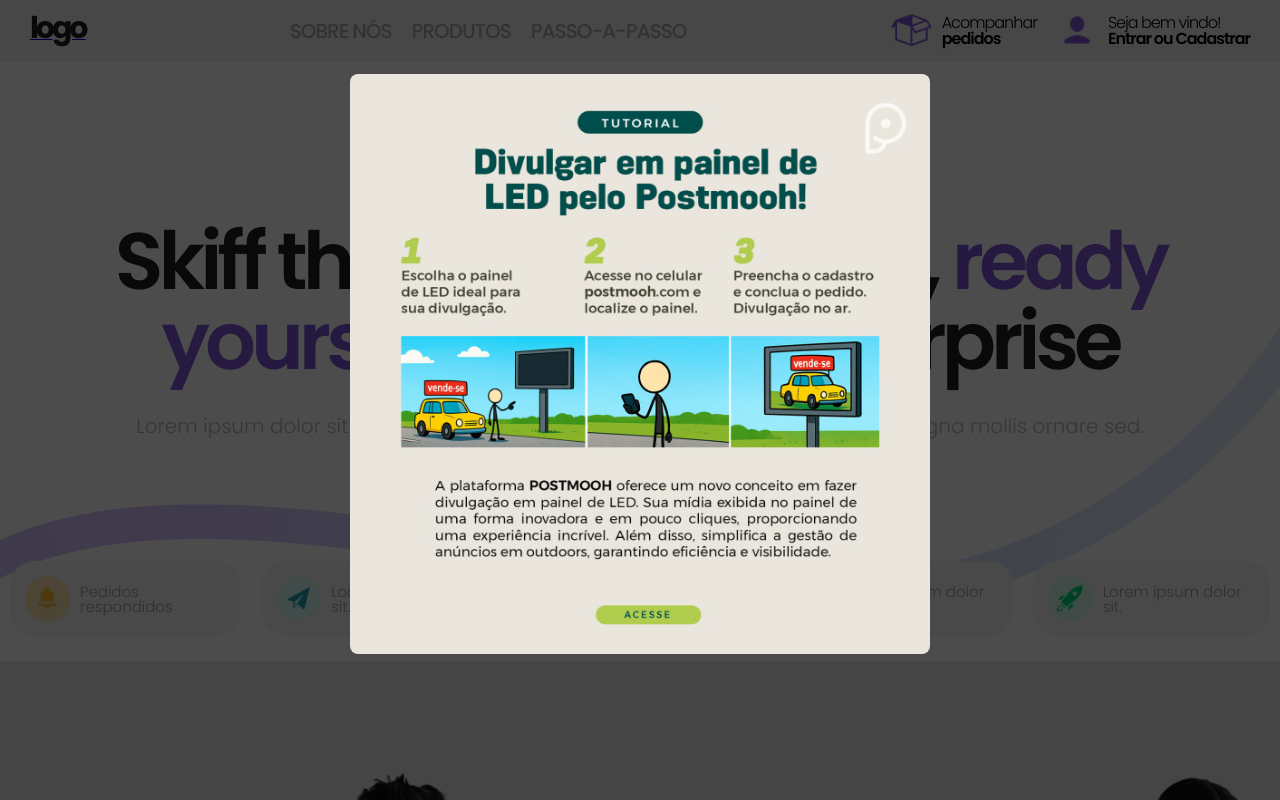
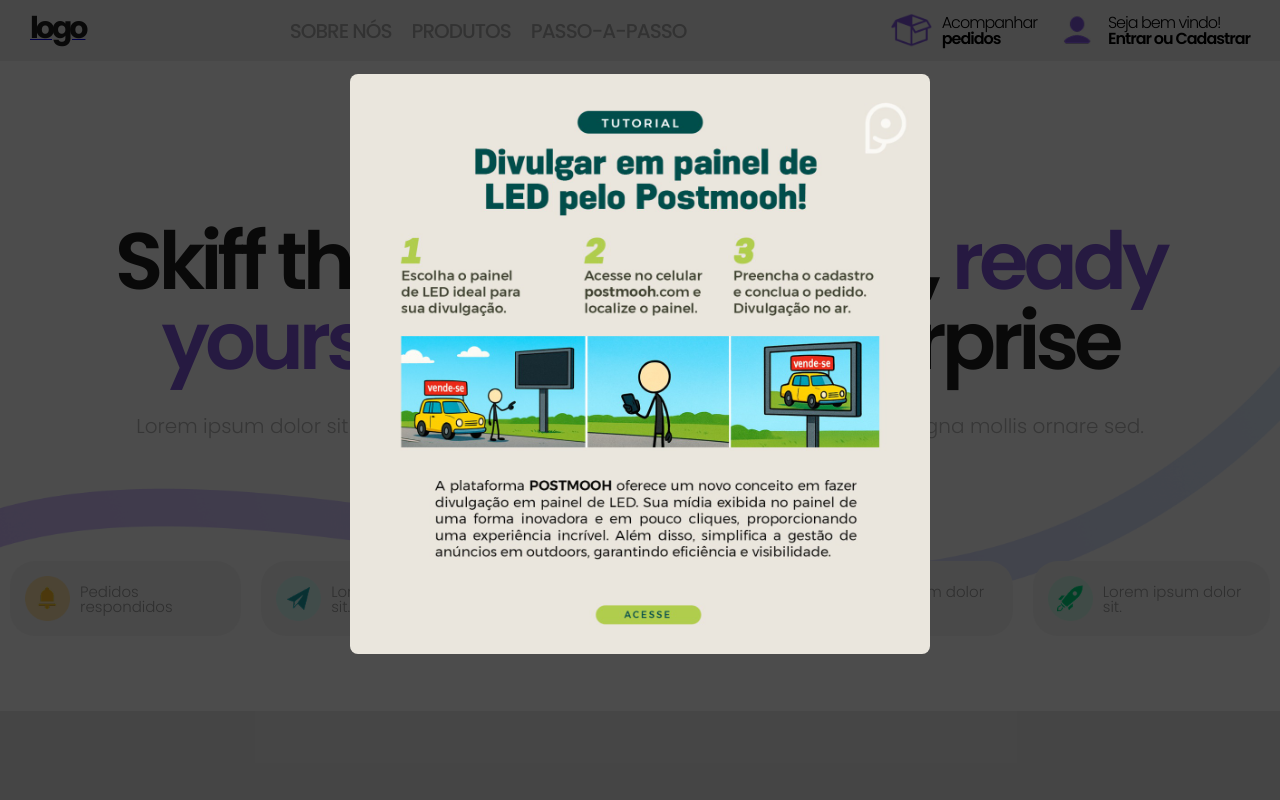
Before and after one commit to senagab/LED-advertising-company, a PHP site: page /index.html in a window 1280 px wide. Run offline with PHP 8.4, Linux system fonts and the light colour scheme.

Commit message:
feat: wallpaper hero + map on order detail

```diff
--- a/src/pages/orders/order-detail.html
+++ b/src/pages/orders/order-detail.html
@@ -270,7 +270,7 @@
                 </h2>
             </div>
             <div class="product-page-location">
-                <iframe
+                <!-- <iframe
                     width="600"
                     height="450"
                     style="border:0"
@@ -279,7 +279,8 @@
                     referrerpolicy="no-referrer-when-downgrade"
                     src="https://www.google.com/maps/embed/v1/place?key=AIzaSyBBx_W_TJo_dre6rXzuM0R39WF_AWYNTsc
                         &q=Space+Needle,Seattle+WA">
-                </iframe>
+                </iframe> -->
+                <iframe src="https://www.google.com/maps/embed?pb=!1m18!1m12!1m3!1d3153.20811256795!2d-122.41941558468167!3d37.7749294797587!2m3!1f0!2f0!3f0!3m2!1i1024!2i768!4f13.1!3m3!1m2!1s0x8085808e9f291e0b%3A0x6b4c1a5b8e9f291e!2sGolden%20Gate%20Bridge!5e0!3m2!1sen!2sus!4v1678901234567!5m2!1sen!2sus" height="600px" width="700px" style="border:0;" allowfullscreen="" loading="lazy" referrerpolicy="no-referrer-when-downgrade"></iframe>
             </div>
         </div>
     </section>
--- a/src/style.css
+++ b/src/style.css
@@ -202,11 +202,11 @@
 */
 
 .hero {
-    background-image: url("../assets/images/hero/bg-hero.png");
+    background-image: url("../assets/images/hero/bg-hero-lg-2.png");
     background-size: cover;
     background-repeat: no-repeat;
     background-position: center;
-    height: 600px;
+    height: 650px;
     display: flex;
     flex-direction: column;
     align-items: center;
```
Also changed, not shown: assets/images/hero/bg-hero-lg-2.png (added).
